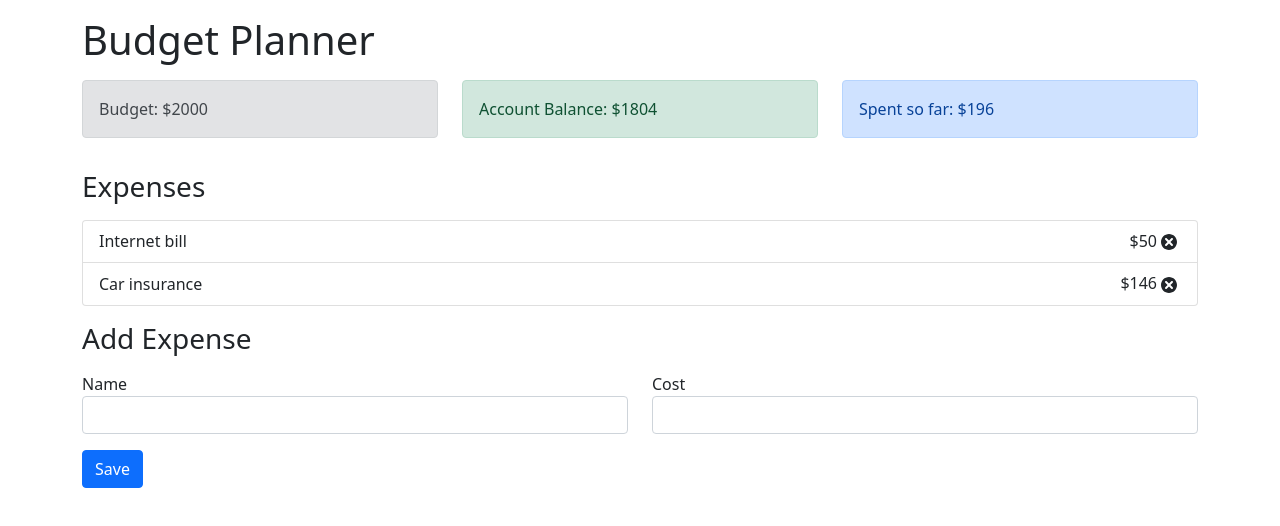
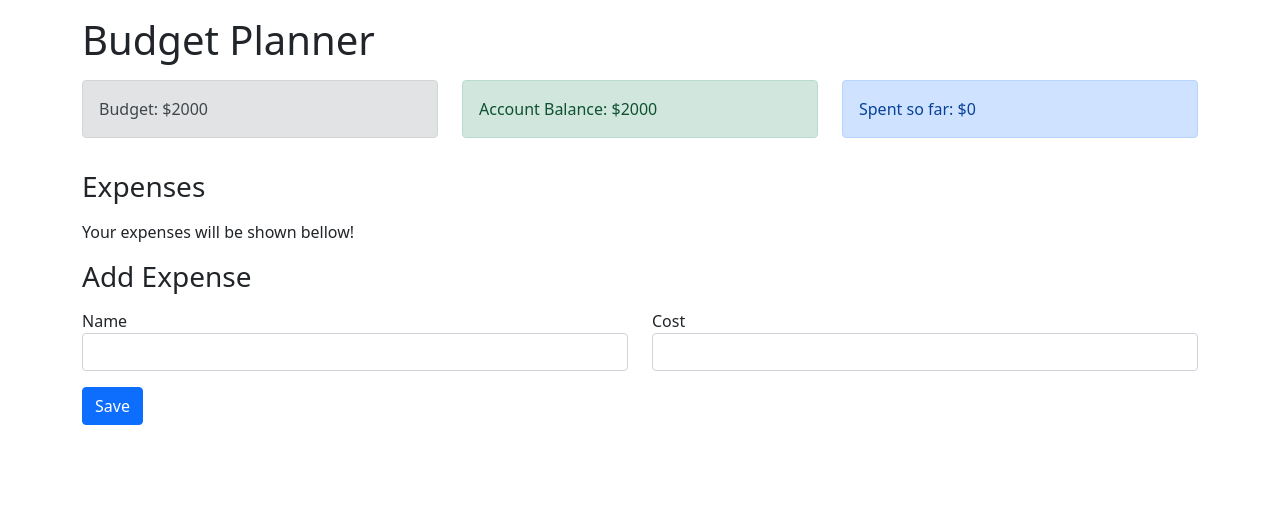
Before and after one commit to clarancefarley/react-budget-app, a React (Create React App) app: page / in a window 1280 px wide. Shown: the top 526 px of the page. Built offline with nearby package versions, Linux system fonts and the light colour scheme.

Commit message:
add logic to provide feedback on account status

```diff
--- a/src/components/AccountBalance.js
+++ b/src/components/AccountBalance.js
@@ -8,11 +8,11 @@ const AccountBalance = () => {
     return (total = total + item.cost);
   }, 0);
 
-  console.log(totalExpenses)
+  const alerttype = totalExpenses > budget ? 'alert-danger' : 'alert-success'
 
   return (
     <div>
-      <div className="alert alert-success">
+      <div className={`alert ${alerttype}`}>
         <span>Account Balance: ${ budget - totalExpenses }</span>
       </div>
     </div>
--- a/src/components/ExpenseList.js
+++ b/src/components/ExpenseList.js
@@ -5,8 +5,15 @@ import ExpenseItem from "./ExpenseItem";
 const ExpenseList = () => {
   const { expenses } = useContext(AppContext);
 
+  const totalExpenses = expenses.reduce((total, item) => {
+    return (total = total + item.cost);
+  }, 0);
+
+  const expanseStatus = totalExpenses === 0 ? 'Your expenses will be shown bellow!' : null;
+
   return (
     <ul className="list-group">
+    <span>{expanseStatus}</span>
       {expenses.map((expense) => (
         <ExpenseItem id={expense.id} key={expense.name} name={expense.name} cost={expense.cost} />
       ))}
--- a/src/context/AppContext.js
+++ b/src/context/AppContext.js
@@ -15,8 +15,8 @@ const AppReducer = (state, action) => {
 const initialState = {
   budget: 2000,
   expenses: [
-    { id: 226, name: "Internet bill", cost: 50 },
-    { id: 564, name: "Car insurance", cost: 146 },
+    // { id: 226, name: "Internet bill", cost: 0 },
+    // { id: 564, name: "Car insurance", cost: 0 },
   ],
 };
 
```
